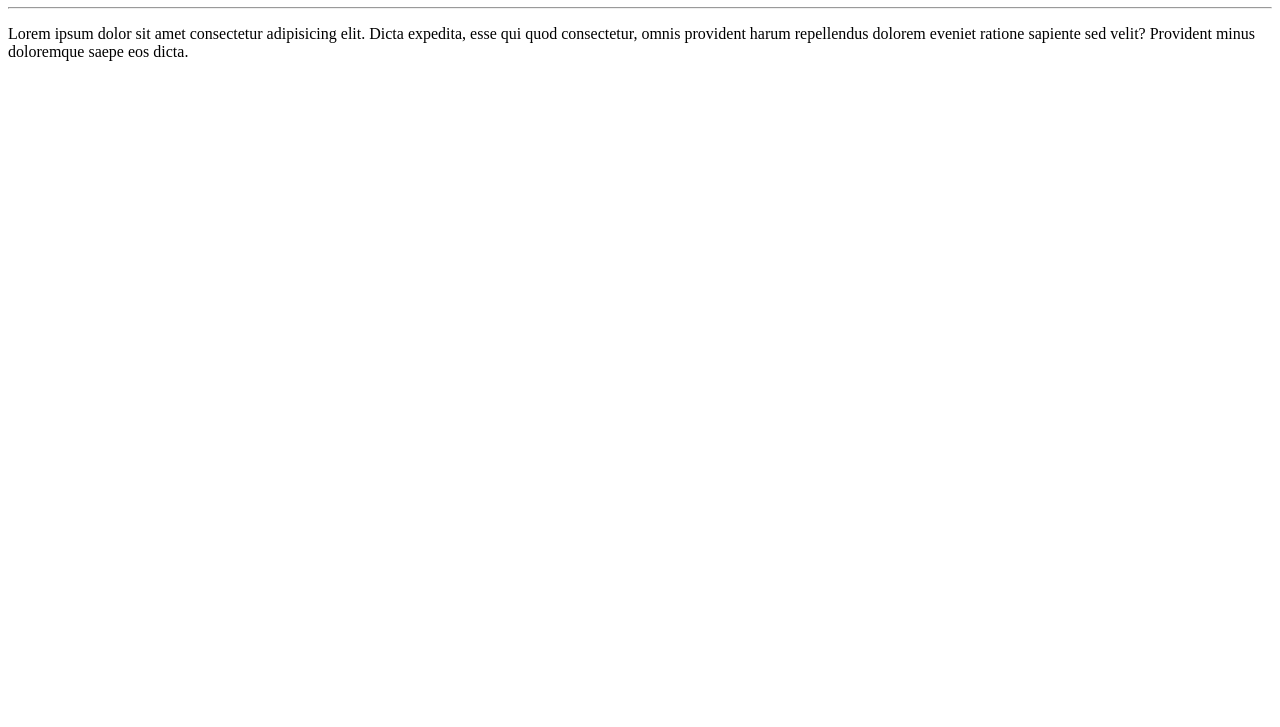
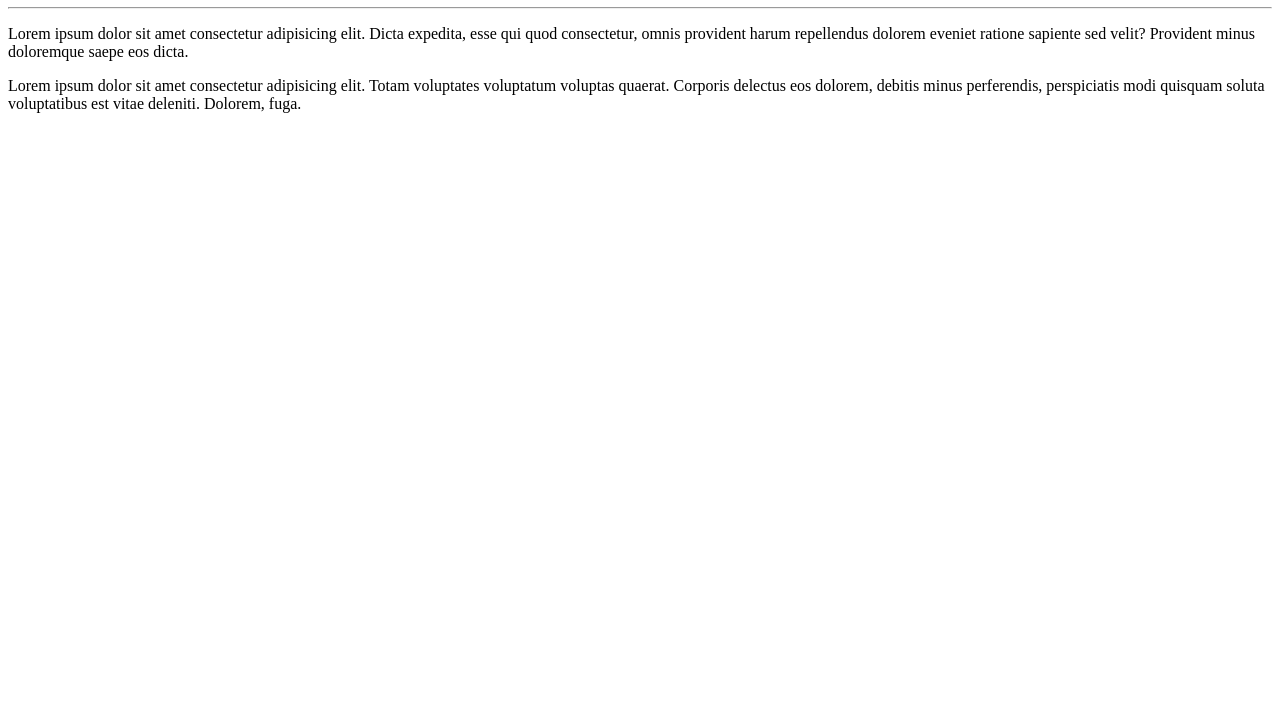
Before and after one commit to Gusta0795/Code_Study, a plain HTML site: page Git+GitHub/Olá Mundo/site-exemple/index.html in a window 1280 px wide. Shown: the part 73-800 px from the top of the page. Drawn offline with Linux system fonts and the light colour scheme.

Commit message:
One more change

```diff
--- a/Git+GitHub/Olá Mundo/site-exemple/index.html
+++ b/Git+GitHub/Olá Mundo/site-exemple/index.html
@@ -9,5 +9,6 @@
     <h1>Hello world!</h1>
     <hr>
     <p>Lorem ipsum dolor sit amet consectetur adipisicing elit. Dicta expedita, esse qui quod consectetur, omnis provident harum repellendus dolorem eveniet ratione sapiente sed velit? Provident minus doloremque saepe eos dicta.</p>
+    <p>Lorem ipsum dolor sit amet consectetur adipisicing elit. Totam voluptates voluptatum voluptas quaerat. Corporis delectus eos dolorem, debitis minus perferendis, perspiciatis modi quisquam soluta voluptatibus est vitae deleniti. Dolorem, fuga.</p>
 </body>
 </html>
```
